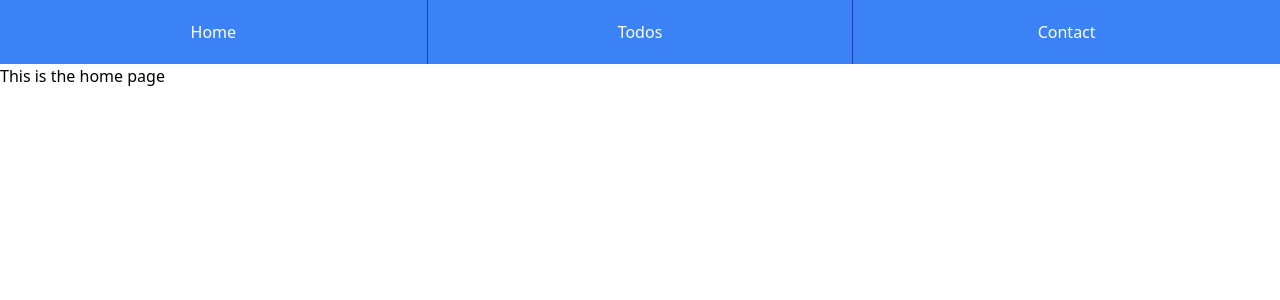
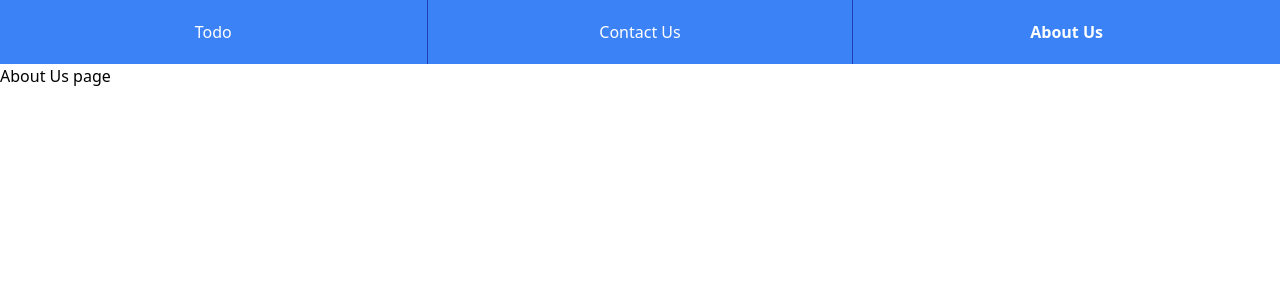
Before and after one commit to dylanarusso/cohort12b-project3-master, a React (Create React App) app: page /AboutUs in a window 1280 px wide. Shown: the top 300 px of the page. Built offline with nearby package versions, Linux system fonts and the light colour scheme.

Commit message:
Add aboutus page and change tab routes

```diff
--- a/src/App.js
+++ b/src/App.js
@@ -10,6 +10,7 @@ import {
 } from "react-router-dom";
 import Todo from "./todo";
 import Contact from "./contact";
+import AboutUs from "./aboutus";
 
 function Home() {
   return(
@@ -24,27 +25,27 @@ function App() {
         <nav>
           <ul className={'w-full'}>
             <li className={'inline-block w-1/3 text-center p-5 bg-blue-500 text-white'}>
-              <NavLink to="/" activeClassName="font-bold" exact={true}>Home</NavLink>
+              <NavLink to="/" activeClassName="font-bold" exact={true}>Todo</NavLink>
             </li>
             <li className={'inline-block w-1/3 text-center border-r border-blue-800 border-l p-5 bg-blue-500 text-white'}>
-              <NavLink to="/todos" activeClassName="font-bold" exact={true}>Todos</NavLink>
+              <NavLink to="/contact" activeClassName="font-bold" exact={true}>Contact Us</NavLink>
             </li>
             <li className={'inline-block w-1/3 text-center p-5 bg-blue-500 text-white'}>
-              <NavLink to="/contact" activeClassName="font-bold" exact={true}>Contact</NavLink>
+              <NavLink to="/aboutus" activeClassName="font-bold" exact={true}>About Us</NavLink>
             </li>
           </ul>
         </nav>
 
 
         <Switch>
-          <Route path="/todos">
-            <Todo />
-          </Route>
           <Route path="/contact">
             <Contact />
           </Route>
+          <Route path="/AboutUs">
+            <AboutUs />
+          </Route>
           <Route path="/">
-            <Home />
+            <Todo />
           </Route>
         </Switch>
       </div>
--- /dev/null
+++ b/src/aboutus.js
@@ -0,0 +1,12 @@
+import React, {useState, useEffect} from 'react';
+
+function AboutUs(props) {
+    return (
+        <div>
+
+            <h1>About Us page</h1>
+        </div>
+    );
+}
+
+export default AboutUs;
```
Also changed, not shown: 2 other files (tests, documents, lock files or other folders).
